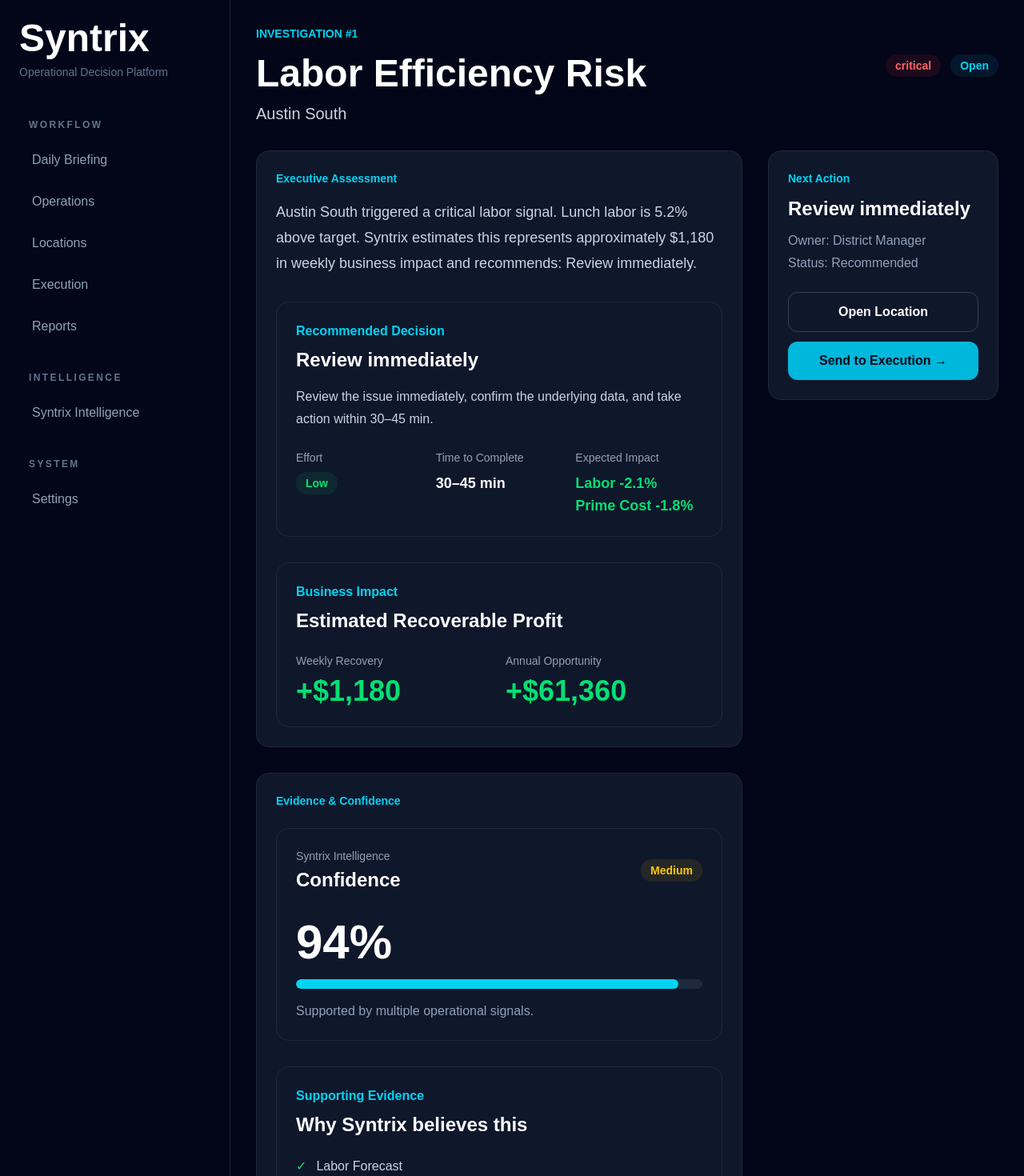
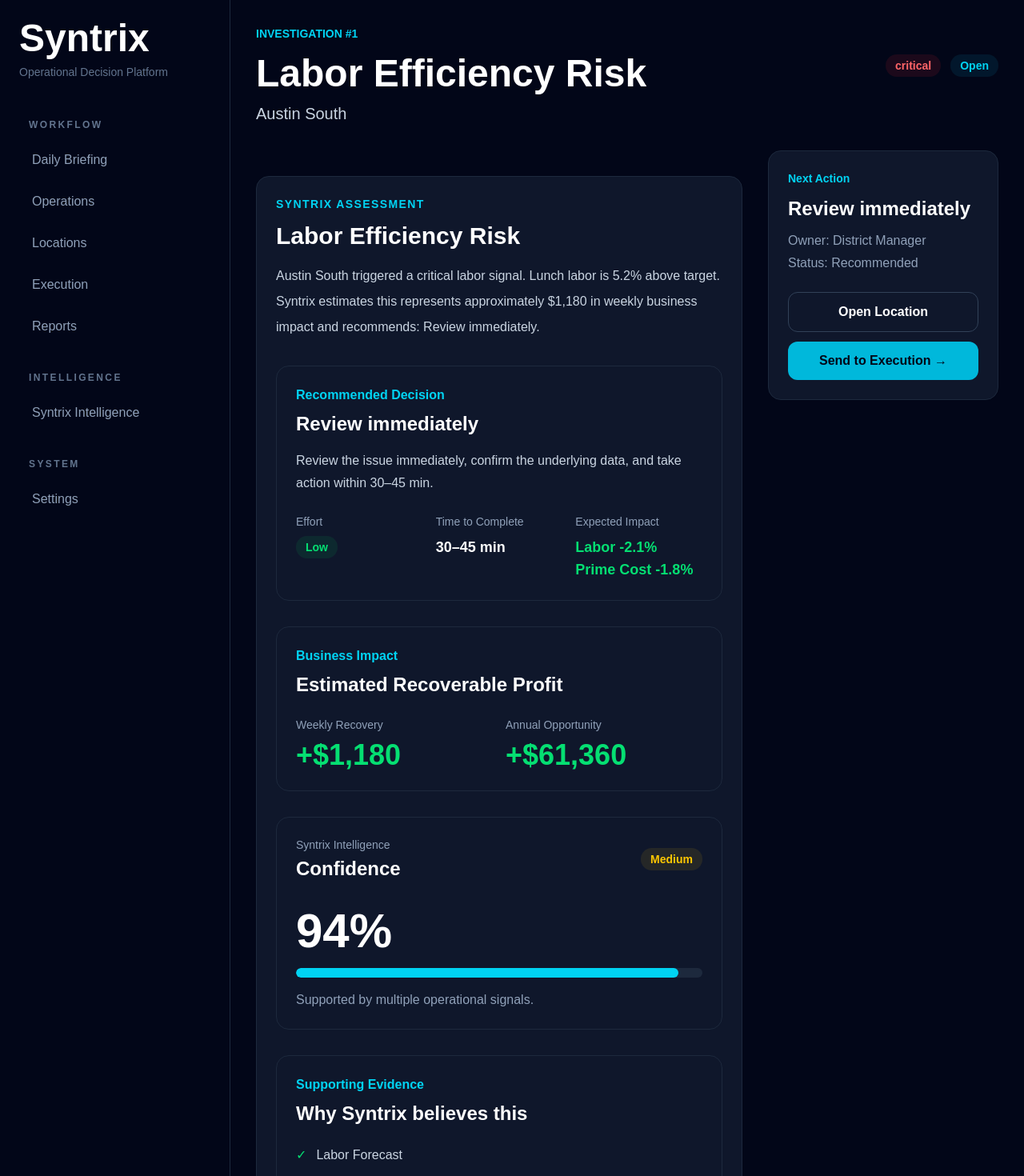
Before and after one commit to SyntrixAI/syntrix-ops, a Next.js app: page /operations/investigations/1 in a window 1280 px wide. Shown: the top 1470 px of the page at 80% size. Built offline with nearby package versions, Linux system fonts and the light colour scheme.

Commit message:
Use Syntrix Assessment in investigation workspace

```diff
--- a/src/app/operations/investigations/[id]/page.js
+++ b/src/app/operations/investigations/[id]/page.js
@@ -1,10 +1,10 @@
 import AppLayout from "../../../../components/layout/AppLayout";
 import InvestigationHeader from "../../../../components/investigations/InvestigationHeader";
-import InvestigationOverview from "../../../../components/investigations/InvestigationOverview";
 import InvestigationEvidence from "../../../../components/investigations/InvestigationEvidence";
 import InvestigationTimeline from "../../../../components/investigations/InvestigationTimeline";
 import InvestigationActions from "../../../../components/investigations/InvestigationActions";
 import InvestigationActivity from "../../../../components/investigations/InvestigationActivity";
+import SyntrixAssessment from "../../../../components/compositions/SyntrixAssessment";
 
 import { getInvestigation } from "../../../../lib/selectors";
 
@@ -32,7 +32,7 @@
 
         <div className="grid grid-cols-1 gap-8 lg:grid-cols-3">
           <div className="space-y-8 lg:col-span-2">
-            <InvestigationOverview investigation={investigation} />
+            <SyntrixAssessment assessment={investigation.assessment} />
             <InvestigationEvidence investigation={investigation} />
             <InvestigationTimeline investigation={investigation} />
             <InvestigationActivity activity={investigation.activity} />
--- a/src/components/business/BusinessImpact.jsx
+++ b/src/components/business/BusinessImpact/index.jsx
@@ -1,4 +1,4 @@
-import Card from "../ui/Card";
+import Card from "../../ui/Card";
 
 export default function BusinessImpact({ weeklyRecovery, annualRecovery }) {
   return (
--- a/src/components/business/Confidence.jsx
+++ /dev/null
@@ -1,41 +0,0 @@
-import Card from "../ui/Card";
-import Badge from "../ui/Badge";
-
-export default function Confidence ({ score, confidence }) {
-  return (
-    <Card>
-      <div className="flex items-center justify-between">
-        <div>
-          <p className="text-sm text-slate-400">
-            Syntrix Intelligence
-          </p>
-
-          <h3 className="mt-1 text-2xl font-bold">
-            Confidence
-          </h3>
-        </div>
-
-        <Badge tone={confidence.tone}>
-          {confidence.level}
-        </Badge>
-      </div>
-
-      <div className="mt-8">
-        <p className="text-6xl font-bold">
-          {score}%
-        </p>
-
-        <div className="mt-4 h-3 w-full overflow-hidden rounded-full bg-slate-800">
-          <div
-            className="h-full rounded-full bg-cyan-400 transition-all duration-500"
-            style={{ width: `${score}%` }}
-          />
-        </div>
-
-        <p className="mt-4 text-slate-400">
-          {confidence.description}
-        </p>
-      </div>
-    </Card>
-  );
-}
--- /dev/null
+++ b/src/components/business/Confidence/index.jsx
@@ -0,0 +1,31 @@
+import Card from "../../ui/Card";
+import Badge from "../../ui/Badge";
+
+export default function Confidence({ score, confidence }) {
+  return (
+    <Card>
+      <div className="flex items-center justify-between">
+        <div>
+          <p className="text-sm text-slate-400">Syntrix Intelligence</p>
+
+          <h3 className="mt-1 text-2xl font-bold">Confidence</h3>
+        </div>
+
+        <Badge tone={confidence.tone}>{confidence.level}</Badge>
+      </div>
+
+      <div className="mt-8">
+        <p className="text-6xl font-bold">{score}%</p>
+
+        <div className="mt-4 h-3 w-full overflow-hidden rounded-full bg-slate-800">
+          <div
+            className="h-full rounded-full bg-cyan-400 transition-all duration-500"
+            style={{ width: `${score}%` }}
+          />
+        </div>
+
+        <p className="mt-4 text-slate-400">{confidence.description}</p>
+      </div>
+    </Card>
+  );
+}
--- a/src/components/business/Evidence.jsx
+++ b/src/components/business/Evidence/index.jsx
@@ -1,4 +1,4 @@
-import Card from "../ui/Card";
+import Card from "../../ui/Card";
 
 export default function Evidence({ evidence }) {
   return (
--- a/src/components/business/Recommendation.jsx
+++ b/src/components/business/Recommendation/index.jsx
@@ -1,5 +1,5 @@
-import Card from "../ui/Card";
-import Badge from "../ui/Badge";
+import Card from "../../ui/Card";
+import Badge from "../../ui/Badge";
 
 export default function Recommendation({ recommendation }) {
   return (
--- /dev/null
+++ b/src/components/compositions/SyntrixAssessment/index.jsx
@@ -0,0 +1,44 @@
+import Card from "../../ui/Card";
+
+import Recommendation from "../../business/Recommendation";
+import BusinessImpact from "../../business/BusinessImpact";
+import Confidence from "../../business/Confidence";
+import Evidence from "../../business/Evidence";
+import { getConfidenceLevel } from "../../../lib/confidence";
+
+export default function SyntrixAssessment({ assessment }) {
+  if (!assessment) return null;
+  const confidence = getConfidenceLevel(assessment.confidence);
+
+  return (
+    <Card className="mt-8">
+      <div className="space-y-8">
+        <div>
+          <p className="text-sm font-semibold uppercase tracking-widest text-cyan-400">
+            Syntrix Assessment
+          </p>
+
+          <h2 className="mt-3 text-3xl font-bold text-white">
+            {assessment.title}
+          </h2>
+
+          <p className="mt-4 max-w-3xl leading-8 text-slate-300">
+            {assessment.assessment}
+          </p>
+        </div>
+
+        <Recommendation recommendation={assessment.recommendation} />
+
+        <BusinessImpact
+          weeklyRecovery={assessment.businessImpact.weeklyRecovery}
+          annualRecovery={assessment.businessImpact.annualRecovery}
+        />
+
+        <Confidence score={assessment.confidence} confidence={confidence} />
+
+        <Evidence evidence={assessment.evidence} />
+
+      </div>
+    </Card>
+  );
+}
--- a/src/components/locations/LocationOverview.jsx
+++ b/src/components/locations/LocationOverview.jsx
@@ -1,5 +1,5 @@
 import Card from "../ui/Card";
-import OperationalAssessment from "../intelligence/OperationalAssessment";
+import SyntrixAssessment from "../compositions/SyntrixAssessment";
 
 export default function LocationOverview({ overview }) {
   const { health, assessment } = overview;
@@ -23,7 +23,7 @@
         </div>
       </Card>
 
-      <OperationalAssessment assessment={assessment} />
+      <SyntrixAssessment assessment={assessment} />
     </section>
   );
 }
```
Also changed, not shown: src/components/business/Assessment/SyntrixAssessment.jsx (deleted), 1 other file (tests, documents, lock files or other folders).
